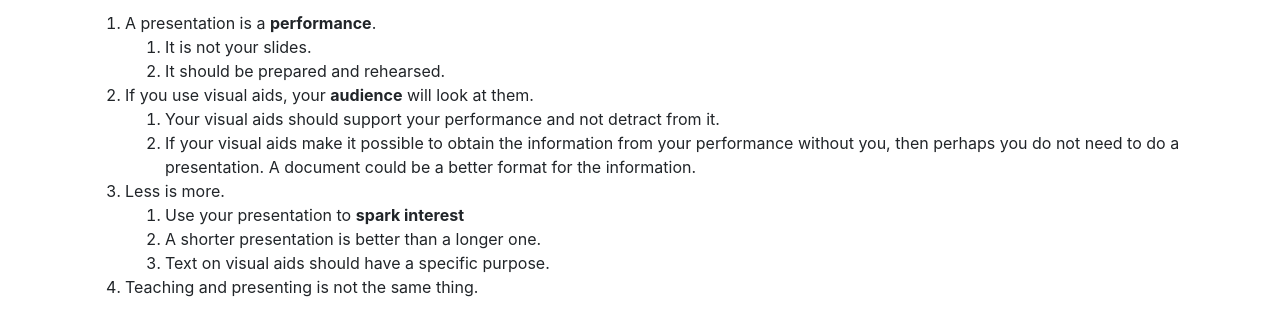
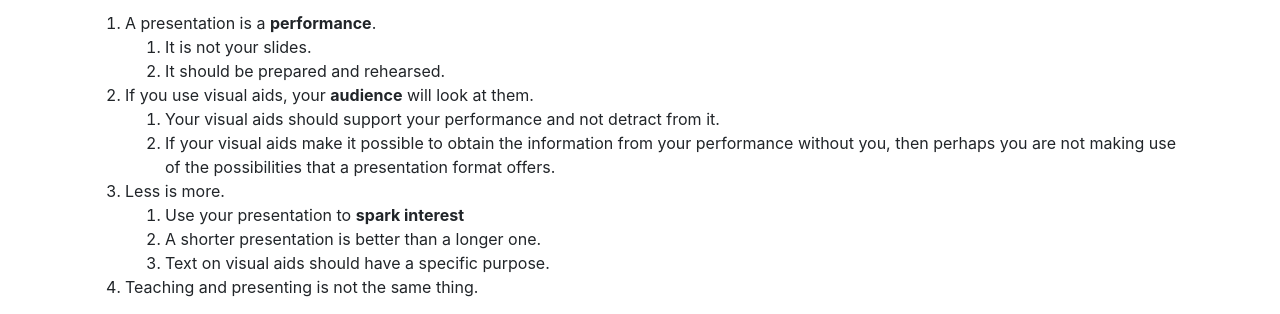
Before and after one commit to drvinceknight/pop, a plain HTML site: page index.html in a window 1280 px wide. Shown: the part 126-440 px from the top of the page. Drawn offline with nearby package versions, Linux system fonts and the light colour scheme.

Commit message:
deploy: 67ae4ea3c779c470c839c98a02d053f0fa291015

```diff
--- a/index.html
+++ b/index.html
@@ -48,8 +48,8 @@
 <li>If you use visual aids, your <strong>audience</strong> will look at them.<ol>
 <li>Your visual aids should support your performance and not detract from it.</li>
 <li>If your visual aids make it possible to obtain the information from your
-   performance without you, then perhaps you do not need to do a
-   presentation. A document could be a better format for the information.</li>
+   performance without you, then perhaps you are not making use of the
+   possibilities that a presentation format offers.</li>
 </ol>
 </li>
 <li>Less is more.<ol>
```
